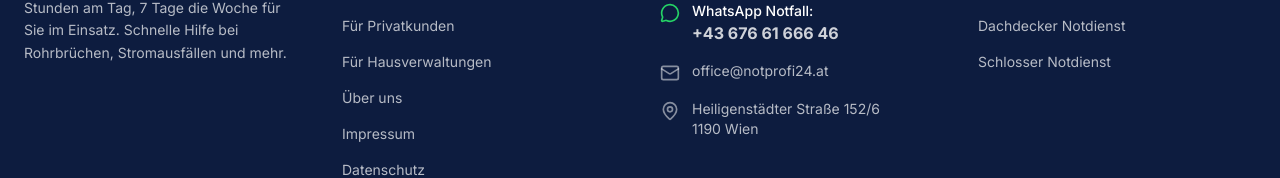
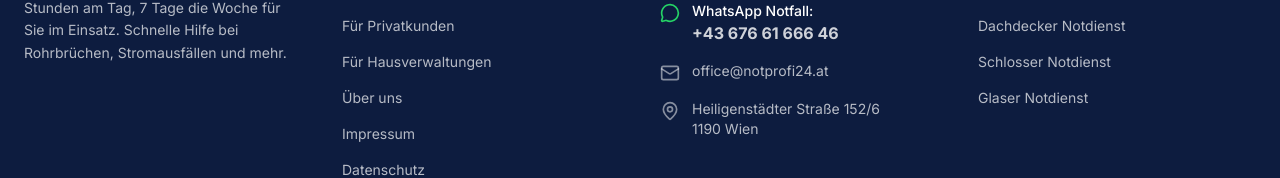
Before and after one commit to tufan8877/Notprofi24, a React (Vite) app: page /datenschutz in a window 1280 px wide. Shown: the part 3136-3314 px from the top of the page. Built offline with nearby package versions, Linux system fonts and the light colour scheme.

Commit message:
Add glass repair emergency service

```diff
--- a/src/components/layout/Footer.tsx
+++ b/src/components/layout/Footer.tsx
@@ -75,6 +75,7 @@
               <li><Link href="/leistungen#elektriker" className="text-primary-foreground/70 hover:text-secondary transition-colors text-sm">Elektriker Notdienst</Link></li>
               <li><Link href="/leistungen#dachdecker" className="text-primary-foreground/70 hover:text-secondary transition-colors text-sm">Dachdecker Notdienst</Link></li>
               <li><Link href="/leistungen#schlosser" className="text-primary-foreground/70 hover:text-secondary transition-colors text-sm">Schlosser Notdienst</Link></li>
+              <li><Link href="/leistungen#glaser" className="text-primary-foreground/70 hover:text-secondary transition-colors text-sm">Glaser Notdienst</Link></li>
             </ul>
           </div>
 
```
